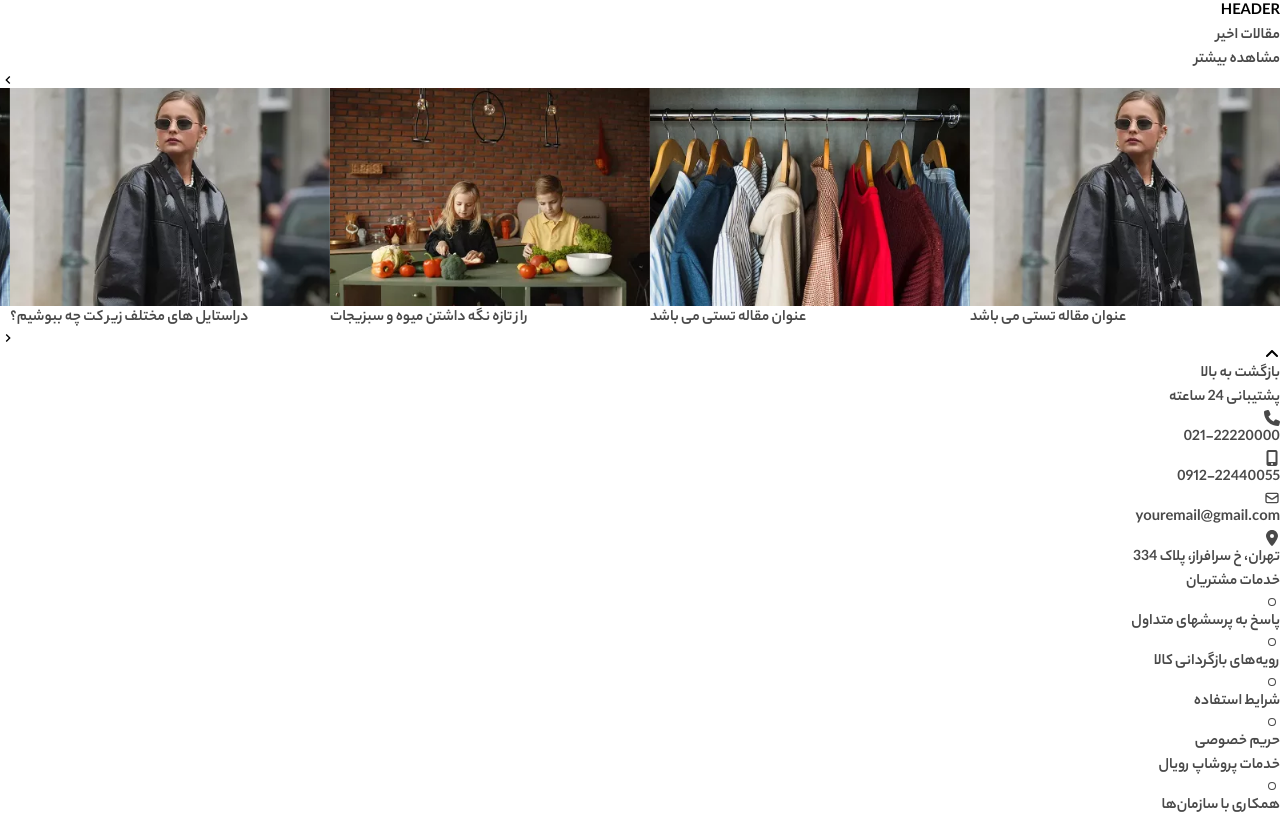
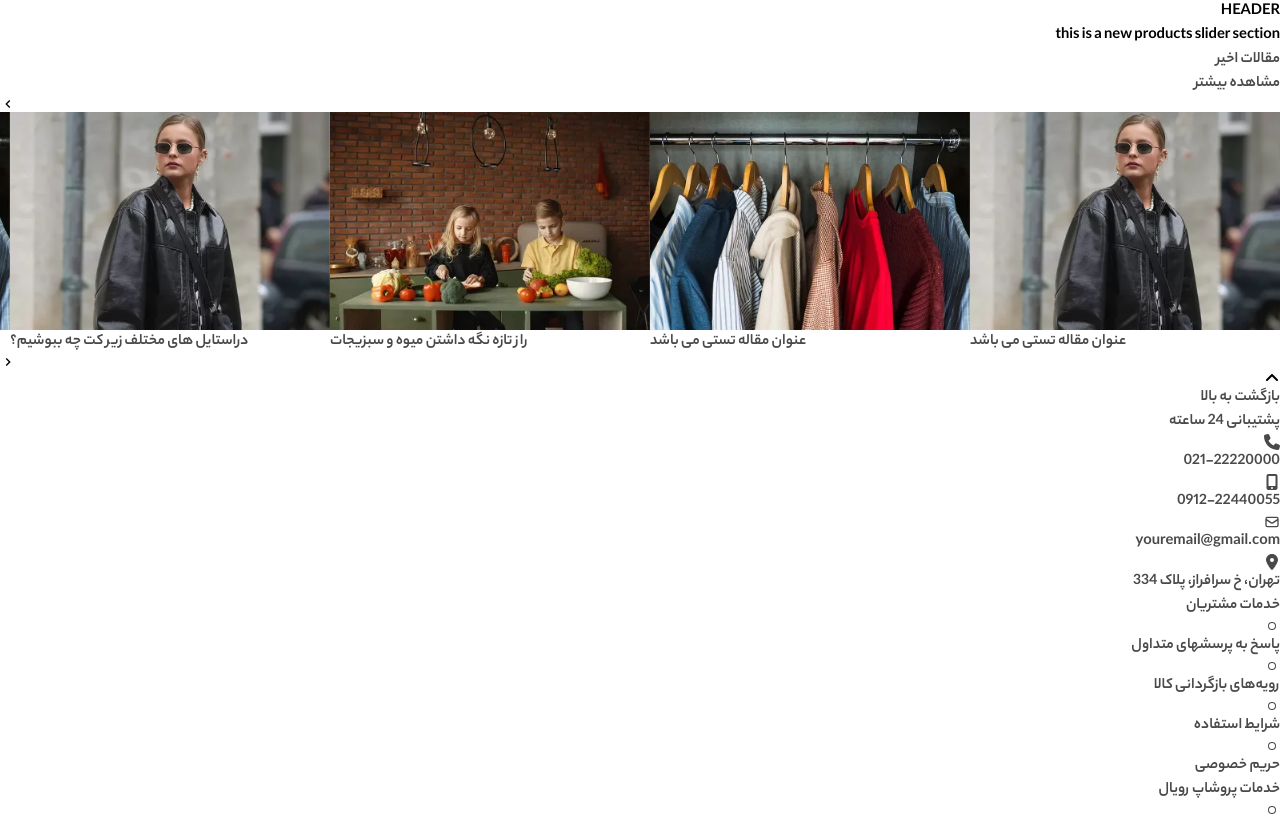
Before and after one commit to AliKhosronejad76/royalshop-pro, a React (Vite) app: page / in a window 1280 px wide. Shown: the top 816 px of the page. Built offline with nearby package versions, Linux system fonts and the light colour scheme.

Commit message:
new products section add to homepage

```diff
--- /dev/null
+++ b/src/components/Homepage/articlesSection/newProductsSection/NewProductsSection.jsx
@@ -0,0 +1,7 @@
+export default function NewProductsSection(){
+    return(
+        <>
+        this is a new products slider section
+        </>
+    );
+}
--- a/src/pages/Home.jsx
+++ b/src/pages/Home.jsx
@@ -1,8 +1,11 @@
 import ArticlesSection from "../components/Homepage/articlesSection/ArticlesSection"
+import NewProductsSection from "../components/Homepage/articlesSection/newProductsSection/NewProductsSection"
+
 
 export default function Home(){
     return(
         <>
+            <NewProductsSection/>
             <ArticlesSection/>
         </>
     )
```
